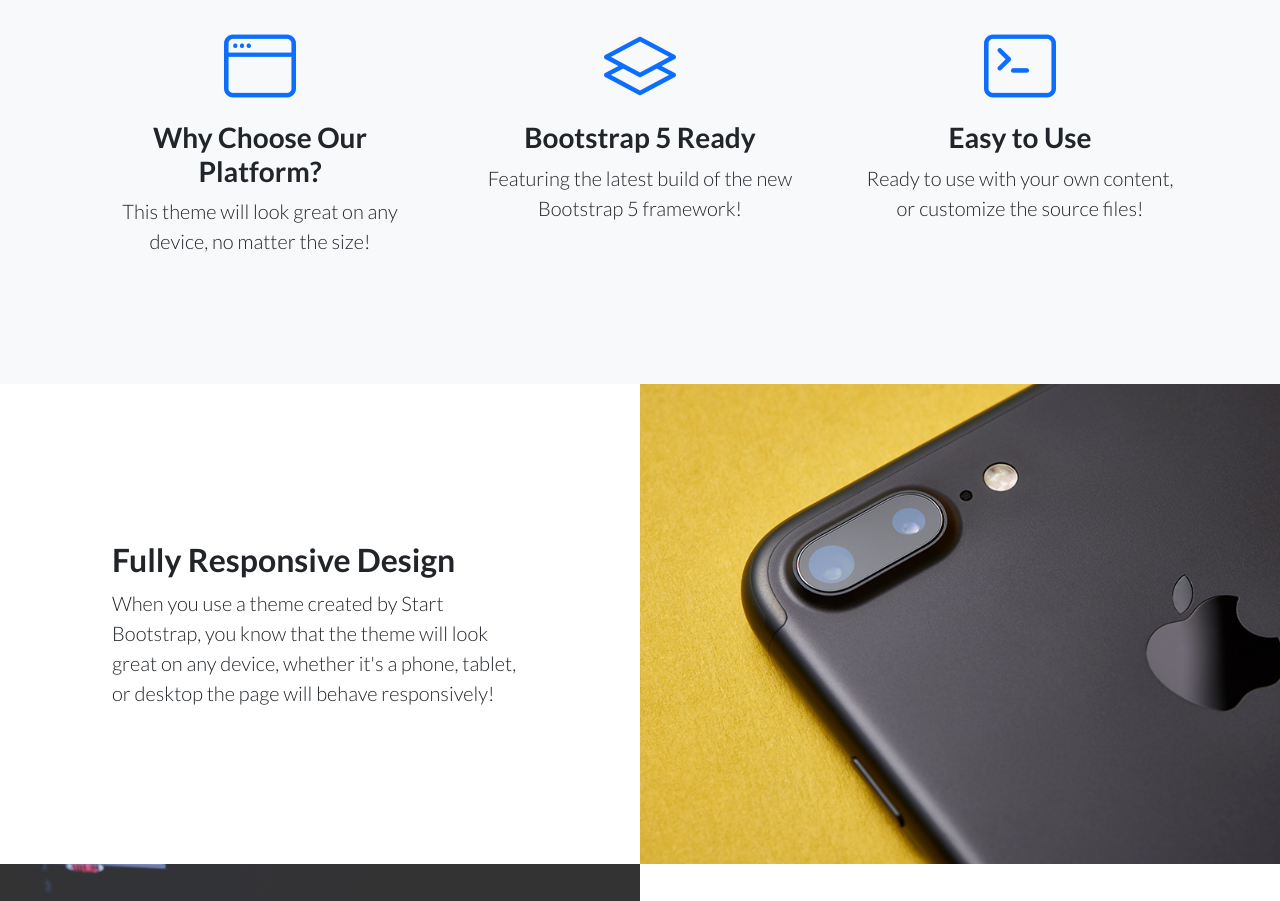
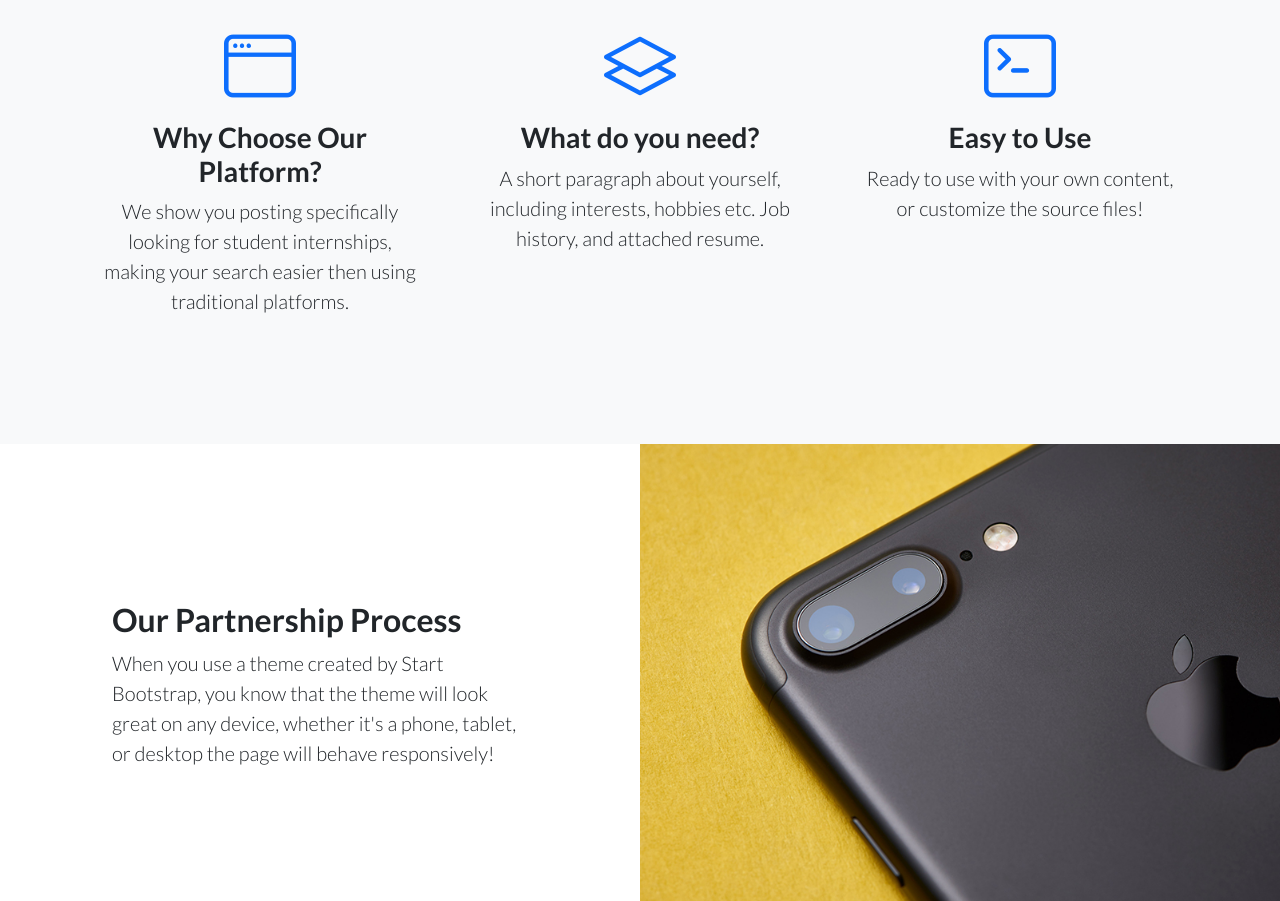
Before and after one commit to chasemunro50/InternshipWebsite, a plain HTML site: page startbootstrap-landing-page-gh-pages/index.html in a window 1280 px wide. Shown: the part 780-1681 px from the top of the page. Drawn offline with nearby package versions, Linux system fonts and the light colour scheme.

Commit message:
Update index.html

```diff
--- a/startbootstrap-landing-page-gh-pages/index.html
+++ b/startbootstrap-landing-page-gh-pages/index.html
@@ -19,7 +19,7 @@
         <!-- Navigation-->
         <nav class="navbar navbar-light bg-light static-top">
             <div class="container">
-                <a class="navbar-brand" href="#!">Linkdin For Minors </a>
+                <a class="navbar-brand" href="#!">NextUp </a>
                 <a class="btn btn-primary" href="#signup">Sign Up</a>
             </div>
         </nav>
@@ -79,14 +79,14 @@
                         <div class="features-icons-item mx-auto mb-5 mb-lg-0 mb-lg-3">
                             <div class="features-icons-icon d-flex"><i class="bi-window m-auto text-primary"></i></div>
                             <h3>Why Choose Our Platform?</h3>
-                            <p class="lead mb-0">This theme will look great on any device, no matter the size!</p>
+                            <p class="lead mb-0">We show you posting specifically looking for student internships, making your search easier then using traditional platforms.</p>
                         </div>
                     </div>
                     <div class="col-lg-4">
                         <div class="features-icons-item mx-auto mb-5 mb-lg-0 mb-lg-3">
                             <div class="features-icons-icon d-flex"><i class="bi-layers m-auto text-primary"></i></div>
-                            <h3>Bootstrap 5 Ready</h3>
-                            <p class="lead mb-0">Featuring the latest build of the new Bootstrap 5 framework!</p>
+                            <h3>What do you need?</h3>
+                            <p class="lead mb-0">A short paragraph about yourself, including interests, hobbies etc. Job history, and attached resume.</p>
                         </div>
                     </div>
                     <div class="col-lg-4">
@@ -105,7 +105,7 @@
                 <div class="row g-0">
                     <div class="col-lg-6 order-lg-2 text-white showcase-img" style="background-image: url('assets/img/bg-showcase-1.jpg')"></div>
                     <div class="col-lg-6 order-lg-1 my-auto showcase-text">
-                        <h2>Fully Responsive Design</h2>
+                        <h2>Our Partnership Process</h2>
                         <p class="lead mb-0">When you use a theme created by Start Bootstrap, you know that the theme will look great on any device, whether it's a phone, tablet, or desktop the page will behave responsively!</p>
                     </div>
                 </div>
@@ -213,7 +213,7 @@
                             <li class="list-inline-item">⋅</li>
                             <li class="list-inline-item"><a href="#!">Privacy Policy</a></li>
                         </ul>
-                        <p class="text-muted small mb-4 mb-lg-0">&copy; Your Website 2022. All Rights Reserved.</p>
+                        <p class="text-muted small mb-4 mb-lg-0">&copy; Whatever we are calling this 2022. All Rights Reserved.</p>
                     </div>
                     <div class="col-lg-6 h-100 text-center text-lg-end my-auto">
                         <ul class="list-inline mb-0">
```
